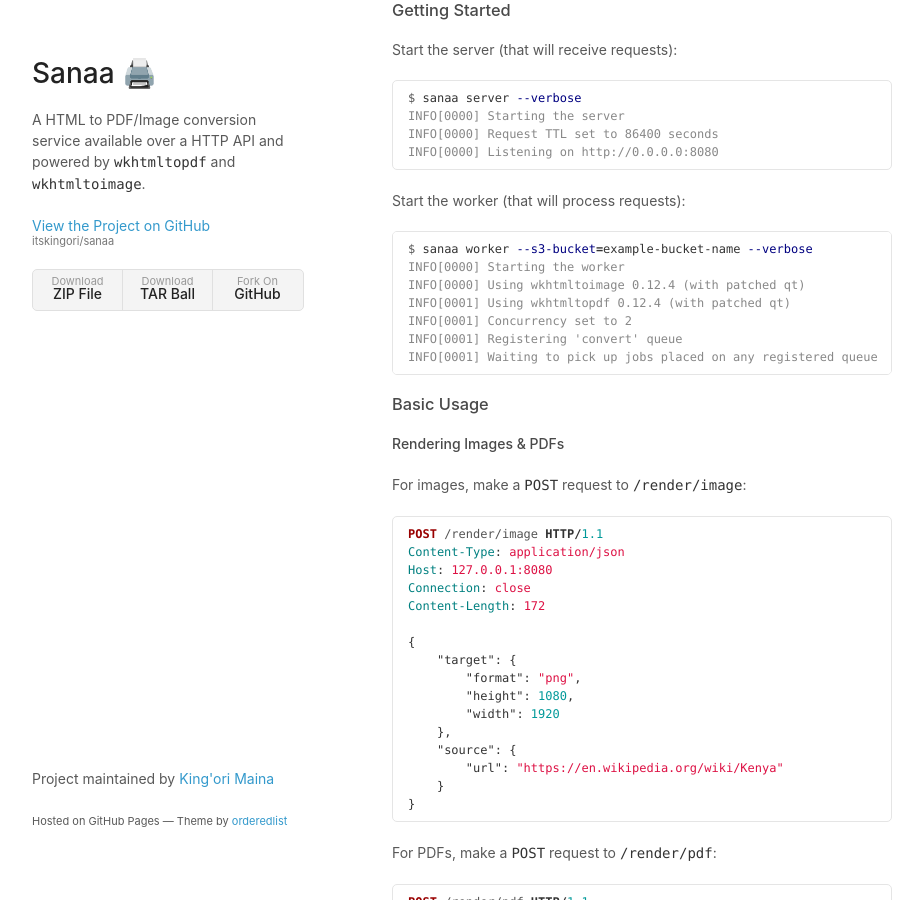
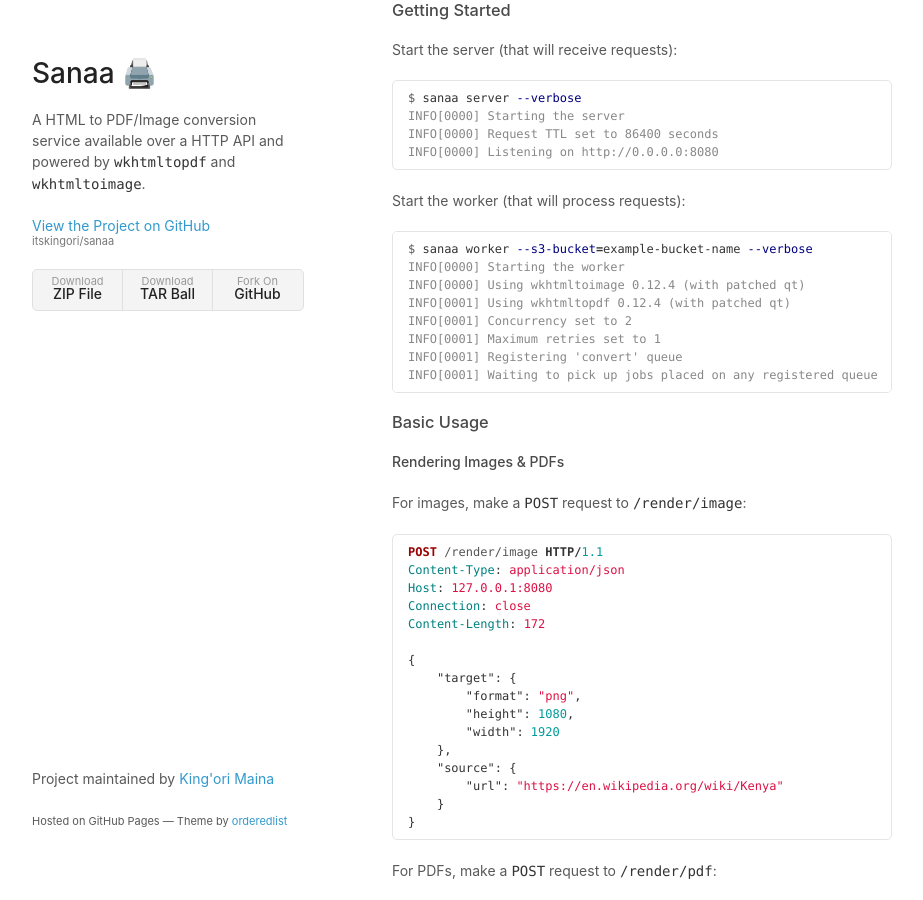
Before and after one commit to itskingori/sanaa, a Jekyll site: the page built from docs/index.md, in a window 1280 px wide and 900 px high, scrolled down 1234 px. Shown: the whole window, without its empty margins (178-1101 px from the left). Built offline with Jekyll 4.4.1, drawn with Linux system fonts in a browser that asks for light colours.

Commit message:
Update server example in docs

````diff
--- a/docs/index.md
+++ b/docs/index.md
@@ -82,6 +82,7 @@
 INFO[0000] Using wkhtmltoimage 0.12.4 (with patched qt)
 INFO[0001] Using wkhtmltopdf 0.12.4 (with patched qt)
 INFO[0001] Concurrency set to 2
+INFO[0001] Maximum retries set to 1
 INFO[0001] Registering 'convert' queue
 INFO[0001] Waiting to pick up jobs placed on any registered queue
 ```
````
